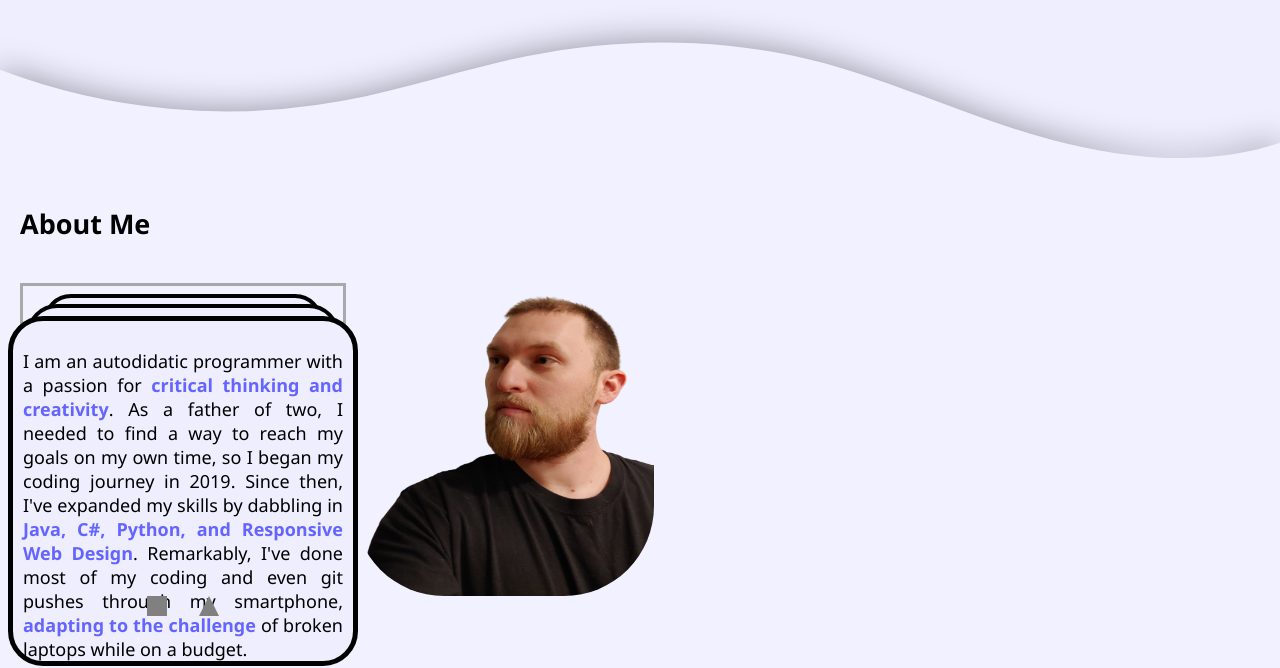
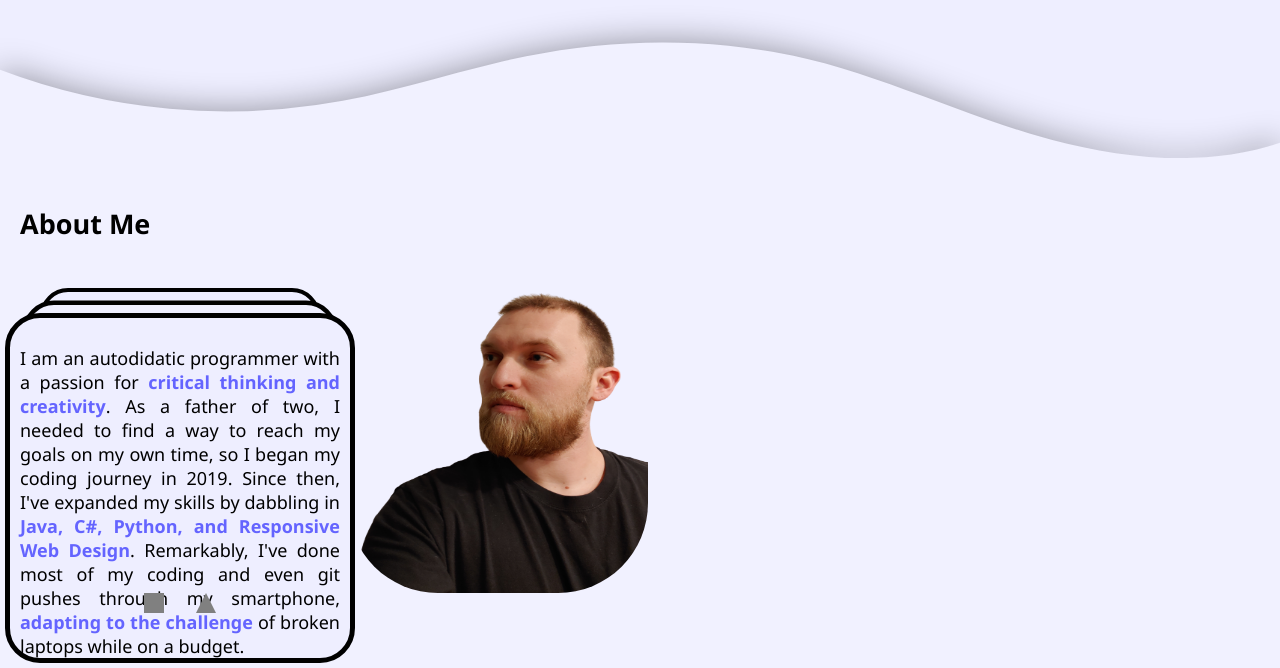
Before and after one commit to samuelfishback/MyGitPortfolio, a plain HTML site: page index.html in a window 1280 px wide. Shown: the part 309-977 px from the top of the page. Drawn offline with Linux system fonts and the light colour scheme.

Commit message:
preparing styling for new animation classes

```diff
--- a/homepage.css
+++ b/homepage.css
@@ -11,8 +11,6 @@ strong {
 ul {
   list-style: none;
   padding: 0;
-  z-index: 10;
-  border: 3px solid darkgrey;
   height: 32rem;
   width: 25vw;
   position: relative;
@@ -46,6 +44,12 @@ li {
   }
 }
 
+@keyframes moveup{
+  100% {
+    transform: scale(1.0);
+  }
+}
+
 li:nth-child(1) {
   top: 3rem;
   z-index: 13;
@@ -53,20 +57,24 @@ li:nth-child(1) {
 }
 
 li:nth-child(2) {
-  top: 2rem;
+  top: 0rem;
   z-index: 12;
-  zoom: 90%;
+  transform: scale(0.9);
 }
 
 li:nth-child(3){
-  top: 1rem;
+  top: -3rem;
   z-index: 11;
-  zoom: 80%;
+  transform: scale(0.8);
 }
 
 .animation-playback {
-  /* animation name, duration, timing, iteration, fill-mode */
+  /* animation name, duration, timing, delay, iteration, fill-mode */
   animation: nextcard 2s ease-in-out 1 forwards;
+}
+
+.animation-playforward {
+  animation: moveup 1s ease 1s 1 forwards;
 }
 
 .wave-separator svg {
```
Also changed, not shown: homepage.js (+6 -2 lines).
